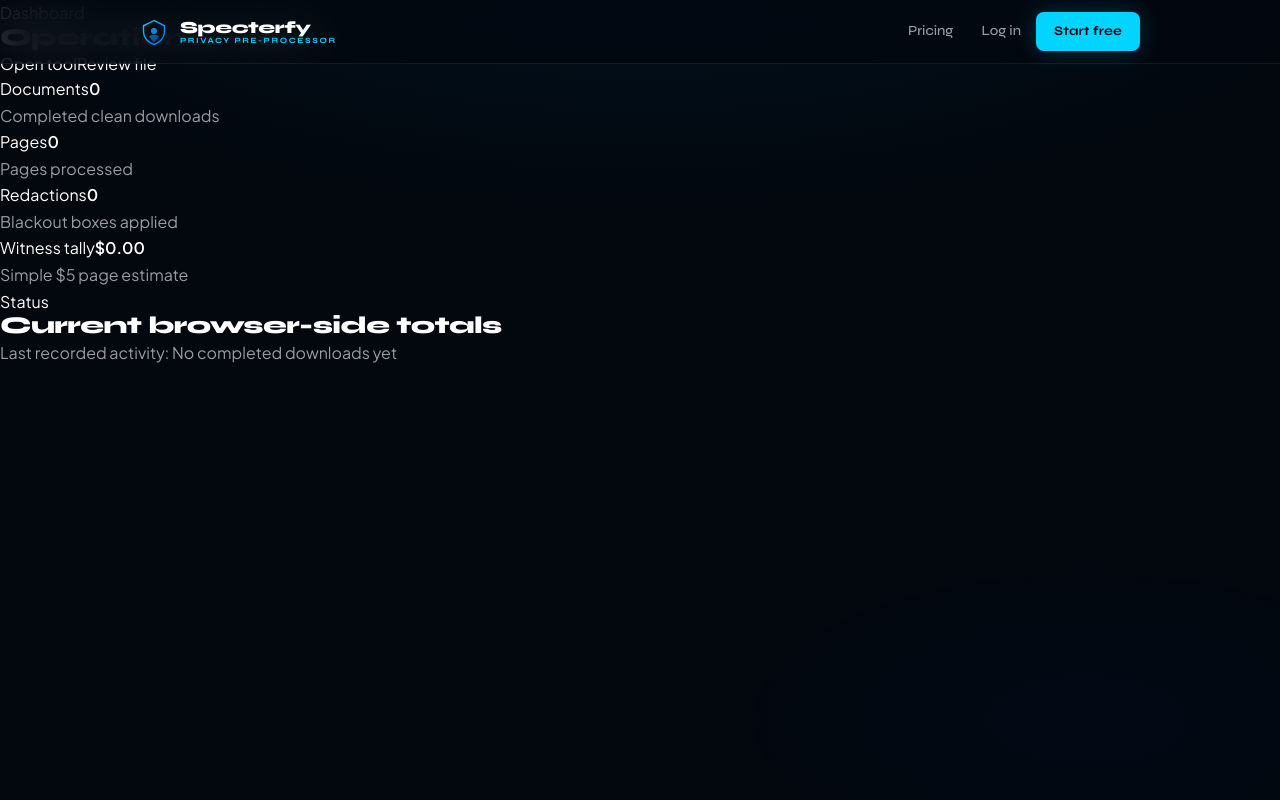
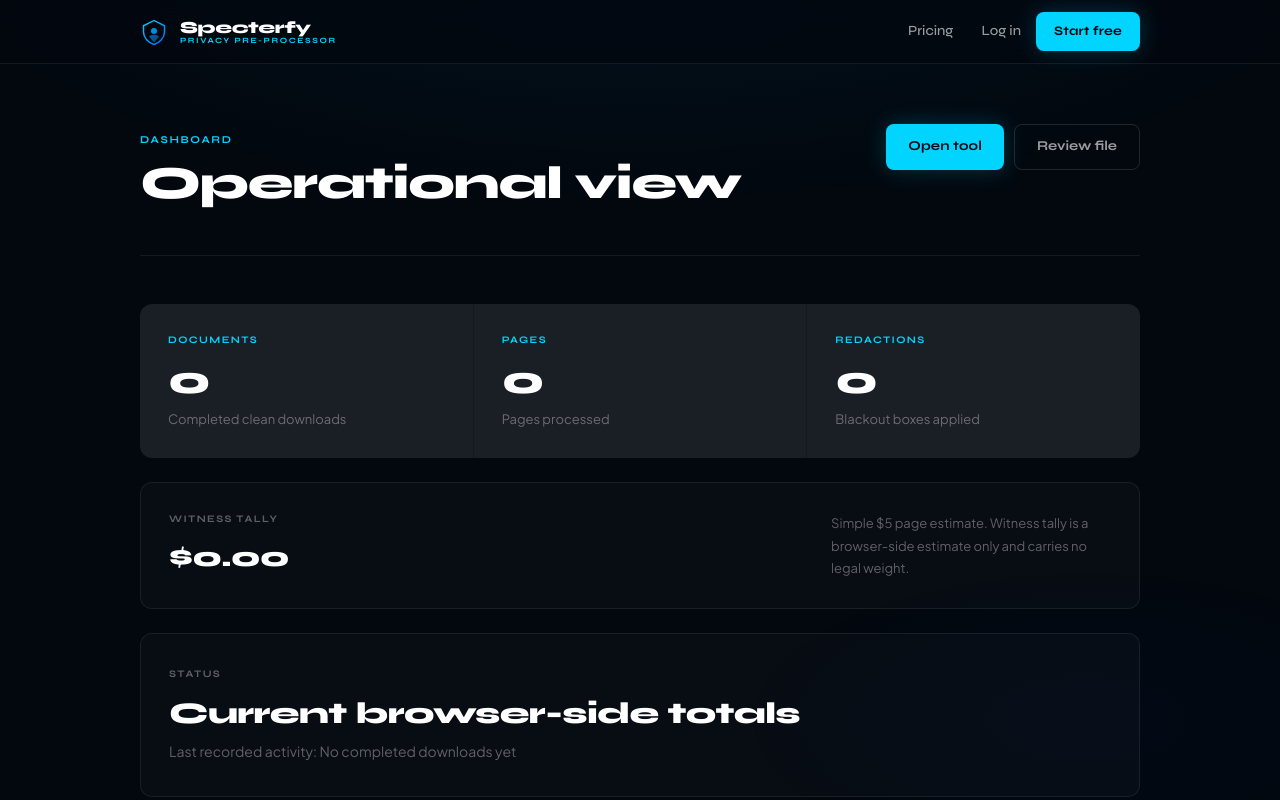
Before and after one commit to TraderMigs/NotaryTool, a Next.js app: page /dashboard in a window 1280 px wide. Shown: the top 800 px of the page. Built offline with nearby package versions, Linux system fonts and the light colour scheme.

Commit message:
Refactor DashboardPage component structure and styles

```diff
--- a/app/dashboard/page.tsx
+++ b/app/dashboard/page.tsx
@@ -1,76 +1,175 @@
-"use client";
+'use client'
 
-import Link from "next/link";
-import { useEffect, useState } from "react";
-import { DashboardStats, getDefaultStats, readDashboardStats } from "@/lib/runtimeStore";
-import PublicHeader from "@/components/PublicHeader";
+import Link from 'next/link'
+import PublicHeader from '../../components/PublicHeader'
+import PublicFooter from '../../components/PublicFooter'
 
 export default function DashboardPage() {
-  const [stats, setStats] = useState<DashboardStats>(getDefaultStats());
+  return (
+    <>
+      <PublicHeader />
 
-  useEffect(() => {
-    const refreshStats = () => setStats(readDashboardStats());
-    refreshStats();
-    window.addEventListener("storage", refreshStats);
-    window.addEventListener("focus", refreshStats);
-    return () => {
-      window.removeEventListener("storage", refreshStats);
-      window.removeEventListener("focus", refreshStats);
-    };
-  }, []);
+      <main className="page-wrap">
+        <div className="container" style={{ paddingTop: '60px', paddingBottom: '100px' }}>
 
-  const lastProcessedLabel = stats.lastProcessedAt
-    ? new Date(stats.lastProcessedAt).toLocaleString()
-    : "No completed downloads yet";
-
-  return (
-    <main className="shell">
-      <section className="tool-shell">
-        <PublicHeader compact />
-
-        <div className="tool-topbar">
-          <div>
-            <span className="eyebrow">Dashboard</span>
-            <h1 className="tool-title">Operational view</h1>
+          {/* Top bar */}
+          <div style={{
+            display: 'flex',
+            alignItems: 'flex-start',
+            justifyContent: 'space-between',
+            marginBottom: '48px',
+            gap: '20px',
+            flexWrap: 'wrap',
+          }}>
+            <div>
+              <span className="label" style={{ marginBottom: '10px' }}>Dashboard</span>
+              <h1 style={{
+                fontFamily: 'var(--syne, sans-serif)',
+                fontSize: 'clamp(32px, 4vw, 46px)',
+                fontWeight: 800,
+                letterSpacing: '-0.025em',
+                color: 'var(--text-primary)',
+                lineHeight: 1.05,
+              }}>
+                Operational view
+              </h1>
+            </div>
+            <div style={{ display: 'flex', gap: '10px', flexShrink: 0 }}>
+              <Link href="/sanitize" className="btn-primary">Open tool</Link>
+              <Link href="/review" className="btn-secondary">Review file</Link>
+            </div>
           </div>
 
-          <div className="hero-actions">
-            <Link href="/sanitize" className="button button-primary">Open tool</Link>
-            <Link href="/review" className="button button-secondary">Review file</Link>
+          <div className="rule" style={{ marginBottom: '48px' }} />
+
+          {/* Stats row */}
+          <div style={{
+            display: 'grid',
+            gridTemplateColumns: 'repeat(3, 1fr)',
+            gap: '1px',
+            background: 'var(--border)',
+            borderRadius: '12px',
+            overflow: 'hidden',
+            marginBottom: '24px',
+          }}>
+            {[
+              { label: 'Documents', value: '0', desc: 'Completed clean downloads' },
+              { label: 'Pages', value: '0', desc: 'Pages processed' },
+              { label: 'Redactions', value: '0', desc: 'Blackout boxes applied' },
+            ].map((stat) => (
+              <div
+                key={stat.label}
+                style={{
+                  background: 'var(--bg-card)',
+                  padding: '28px 28px',
+                }}
+              >
+                <div style={{
+                  fontFamily: 'var(--syne, sans-serif)',
+                  fontSize: '10px',
+                  fontWeight: 700,
+                  letterSpacing: '0.14em',
+                  textTransform: 'uppercase' as const,
+                  color: 'var(--cyan)',
+                  marginBottom: '12px',
+                }}>
+                  {stat.label}
+                </div>
+                <div style={{
+                  fontFamily: 'var(--syne, sans-serif)',
+                  fontSize: '40px',
+                  fontWeight: 800,
+                  letterSpacing: '-0.03em',
+                  color: 'var(--text-primary)',
+                  lineHeight: 1,
+                  marginBottom: '8px',
+                }}>
+                  {stat.value}
+                </div>
+                <p style={{ fontSize: '13px', color: 'var(--text-muted)', margin: 0 }}>
+                  {stat.desc}
+                </p>
+              </div>
+            ))}
           </div>
+
+          {/* Witness tally */}
+          <div style={{
+            background: 'var(--bg-card)',
+            border: '1px solid var(--border)',
+            borderRadius: '12px',
+            padding: '28px',
+            marginBottom: '24px',
+            display: 'flex',
+            alignItems: 'center',
+            justifyContent: 'space-between',
+            gap: '20px',
+            flexWrap: 'wrap',
+          }}>
+            <div>
+              <div style={{
+                fontFamily: 'var(--syne, sans-serif)',
+                fontSize: '10px',
+                fontWeight: 700,
+                letterSpacing: '0.14em',
+                textTransform: 'uppercase' as const,
+                color: 'var(--text-muted)',
+                marginBottom: '8px',
+              }}>
+                Witness tally
+              </div>
+              <div style={{
+                fontFamily: 'var(--syne, sans-serif)',
+                fontSize: '28px',
+                fontWeight: 800,
+                letterSpacing: '-0.025em',
+                color: 'var(--text-primary)',
+              }}>
+                $0.00
+              </div>
+            </div>
+            <p style={{ fontSize: '13px', color: 'var(--text-muted)', margin: 0, maxWidth: '280px' }}>
+              Simple $5 page estimate. Witness tally is a browser-side estimate only and carries no legal weight.
+            </p>
+          </div>
+
+          {/* Status block */}
+          <div style={{
+            background: 'var(--bg-card)',
+            border: '1px solid var(--border)',
+            borderRadius: '12px',
+            padding: '32px 28px',
+          }}>
+            <div style={{
+              fontFamily: 'var(--syne, sans-serif)',
+              fontSize: '10px',
+              fontWeight: 700,
+              letterSpacing: '0.14em',
+              textTransform: 'uppercase' as const,
+              color: 'var(--text-muted)',
+              marginBottom: '16px',
+            }}>
+              Status
+            </div>
+            <h2 style={{
+              fontFamily: 'var(--syne, sans-serif)',
+              fontSize: 'clamp(22px, 3vw, 30px)',
+              fontWeight: 800,
+              letterSpacing: '-0.02em',
+              color: 'var(--text-primary)',
+              marginBottom: '10px',
+            }}>
+              Current browser-side totals
+            </h2>
+            <p style={{ fontSize: '14px', color: 'var(--text-muted)', margin: 0 }}>
+              Last recorded activity: No completed downloads yet
+            </p>
+          </div>
+
         </div>
+      </main>
 
-        <section className="stat-grid">
-          <article className="stat-panel">
-            <span className="micro-label">Documents</span>
-            <strong>{stats.totalDocuments}</strong>
-            <p>Completed clean downloads</p>
-          </article>
-          <article className="stat-panel">
-            <span className="micro-label">Pages</span>
-            <strong>{stats.totalPages}</strong>
-            <p>Pages processed</p>
-          </article>
-          <article className="stat-panel">
-            <span className="micro-label">Redactions</span>
-            <strong>{stats.totalRedactions}</strong>
-            <p>Blackout boxes applied</p>
-          </article>
-          <article className="stat-panel stat-panel-glow">
-            <span className="micro-label">Witness tally</span>
-            <strong>${stats.totalWitnessFeesFound.toFixed(2)}</strong>
-            <p>Simple $5 page estimate</p>
-          </article>
-        </section>
-
-        <section className="tool-card wide-card">
-          <span className="eyebrow">Status</span>
-          <h2 className="aside-title">Current browser-side totals</h2>
-          <p className="hero-support hero-support-legal">
-            Last recorded activity: {lastProcessedLabel}
-          </p>
-        </section>
-      </section>
-    </main>
-  );
+      <PublicFooter />
+    </>
+  )
 }
```
